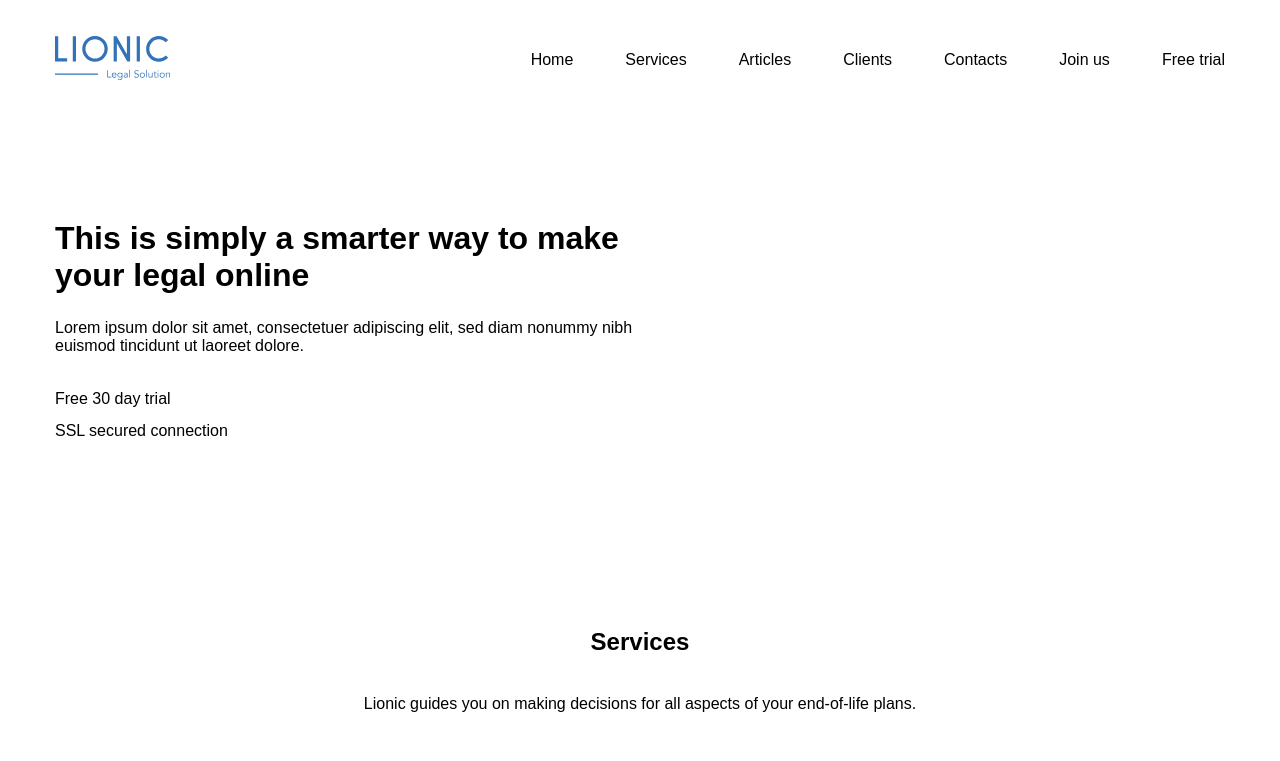
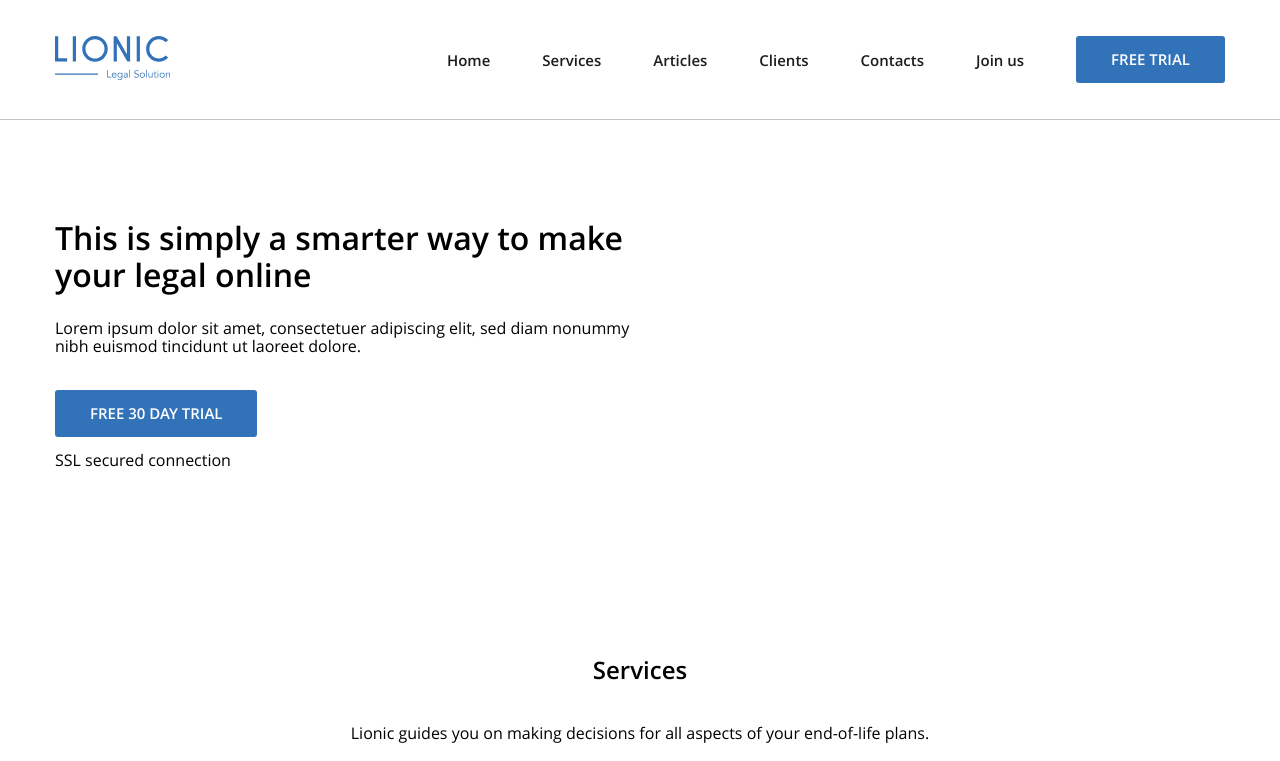
Before and after one commit to AdamabuMedina/Lionic, a plain HTML site: page src/index.html in a window 1280 px wide. Shown: the top 761 px of the page. Drawn offline with Linux system fonts and the light colour scheme.

Commit message:
подключение fonts

```diff
--- a/src/css/styles.css
+++ b/src/css/styles.css
@@ -1,3 +1,33 @@
+@font-face {
+  font-family: "OpenSans";
+  src: local("OpenSans-Regular"),
+    url("../fonts/OpenSansRegular.woff2") format("woff2"),
+    url("../fonts/OpenSansRegular.woff") format("woff");
+  font-weight: 400;
+  font-style: normal;
+  font-display: swap;
+}
+
+@font-face {
+  font-family: "OpenSans";
+  src: local("OpenSans-Light"),
+    url("../fonts/OpenSansLight.woff2") format("woff2"),
+    url("../fonts/OpenSansLight.woff") format("woff");
+  font-weight: 300;
+  font-style: normal;
+  font-display: swap;
+}
+
+@font-face {
+  font-family: "OpenSans";
+  src: local("OpenSans-SemiBold"),
+    url("../fonts/OpenSansSemiBold.woff2") format("woff2"),
+    url("../fonts/OpenSansSemiBold.woff") format("woff");
+  font-weight: 600;
+  font-style: normal;
+  font-display: swap;
+}
+
 html {
   box-sizing: border-box;
 }
@@ -10,7 +40,8 @@ html {
 
 body {
   min-height: 1200px;
-  font-family: "font", sans-serif;
+  font-family: "OpenSans", sans-serif;
+  font-weight: 400;
 }
 
 a {
@@ -62,10 +93,31 @@ img {
   padding-bottom: 160px;
 }
 
+.btn {
+  padding: 15px 35px;
+  font-weight: 600;
+  font-size: 15px;
+  color: #fff;
+  text-transform: uppercase;
+  background-color: #3172b9;
+  border-radius: 3px;
+  transition: background-color 0.2s ease-in-out;
+}
+
+.btn:hover {
+  background-color: #71a7e2;
+}
+
+.btn:active {
+  background-color: #3172b9;
+}
+
 /* header */
 
 .header {
   padding: 36px 0;
+  border-bottom: 1px solid #c4c4c4;
+  background-color: #fff;
 }
 
 .header-container {
@@ -82,6 +134,21 @@ img {
 
 .header-list-item:not(:last-child) {
   margin-right: 52px;
+}
+
+.header-link {
+  font-weight: 600;
+  font-size: 15px;
+  color: #1c1c1c;
+  transition: color 0.2s ease-in-out;
+}
+
+.header-link:hover {
+  color: #71a7e2;
+}
+
+.header-link:active {
+  color: #3172b9;
 }
 
 /* hero */
```
Also changed, not shown: src/img/hero-img.jpg (added).
